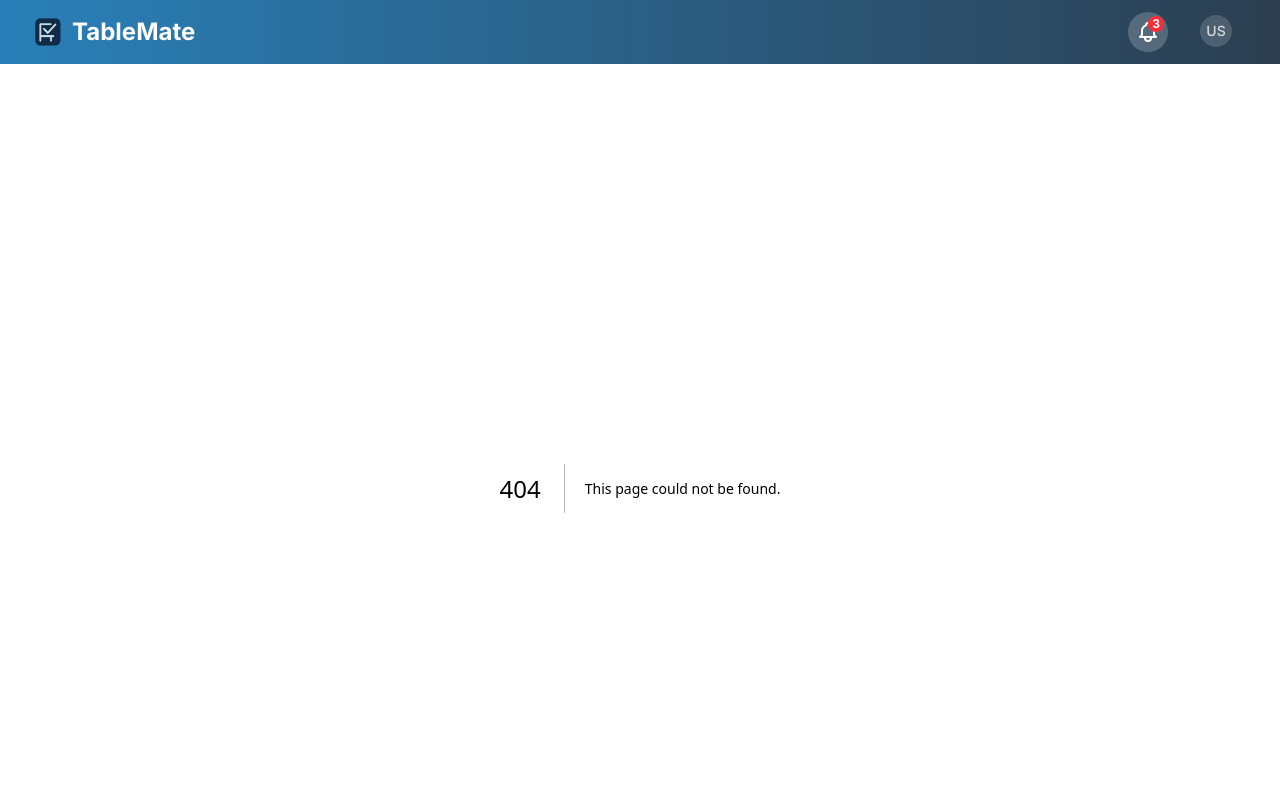
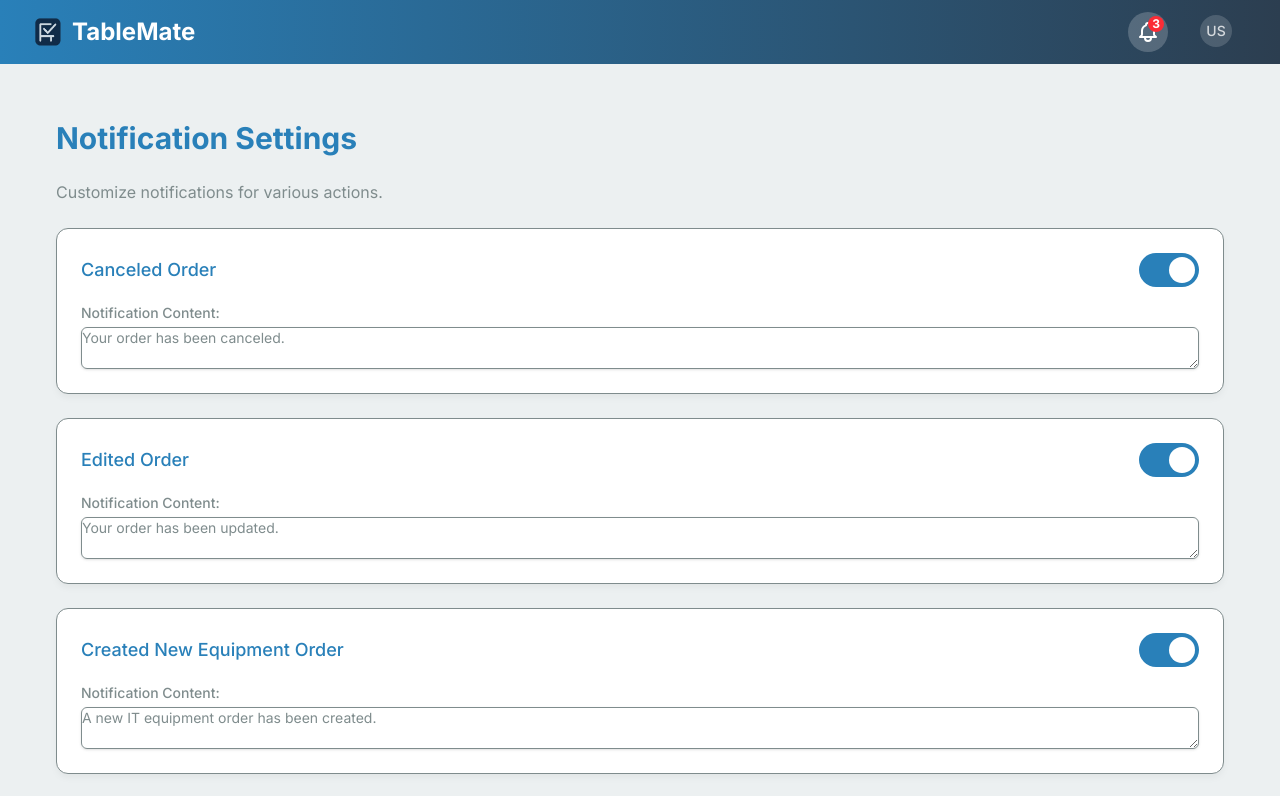
Before and after one commit to frogalo/tablemate, a Next.js app: page /admin/notifications in a window 1280 px wide. Before the commit this address had no page. Shown: the top 796 px of the page. Built offline with nearby package versions, Linux system fonts and the light colour scheme; sample sign-in values are in the browser's storage.

Commit message:
notifications without db working

```diff
--- /dev/null
+++ b/src/app/admin/notifications/page.js
@@ -0,0 +1,171 @@
+"use client";
+
+import { useState } from "react";
+import ProtectedRoute from "@/components/ProtectedRoute";
+
+export default function AdminNotifications() {
+    // Notification settings with default content
+    const [notifications, setNotifications] = useState({
+        canceledOrder: {
+            enabled: true,
+            content: "Your order has been canceled.",
+        },
+        editedOrder: {
+            enabled: true,
+            content: "Your order has been updated.",
+        },
+        createdNewEquipmentOrder: {
+            enabled: true,
+            content: "A new IT equipment order has been created.",
+        },
+        sentOrderNotification: {
+            enabled: true,
+            content: "Order notification sent to the user.",
+        },
+        canceledReservations: {
+            enabled: true,
+            content: "Your reservation has been canceled.",
+        },
+        editedReservations: {
+            enabled: true,
+            content: "Your reservation has been updated.",
+        },
+        createdNewReservation: {
+            enabled: true,
+            content: "A new reservation has been created.",
+        },
+        sentReservationCancellationNotification: {
+            enabled: true,
+            content: "Reservation cancellation notification sent.",
+        },
+        sentReservationNotification: {
+            enabled: true,
+            content: "Reservation notification sent.",
+        },
+        addedUser: {
+            enabled: true,
+            content: "A new user account has been added.",
+        },
+        editedUserData: {
+            enabled: true,
+            content: "User data has been edited.",
+        },
+        editedUserReservations: {
+            enabled: true,
+            content: "User reservations have been edited.",
+        },
+        editedUserOrder: {
+            enabled: true,
+            content: "User order has been edited.",
+        },
+        generatedReservationsReport: {
+            enabled: false,
+            content: "Reservations report has been generated.",
+        },
+        generatedOrdersReport: {
+            enabled: false,
+            content: "Orders report has been generated.",
+        },
+        deletedUserReservation: {
+            enabled: true,
+            content: "A user reservation has been deleted.",
+        },
+        deletedUser: {
+            enabled: true,
+            content: "A user has been deleted.",
+        },
+        deletedUserOrder: {
+            enabled: true,
+            content: "A user order has been deleted.",
+        },
+        sentOrderCancellationNotification: {
+            enabled: true,
+            content: "Order cancellation notification sent.",
+        },
+        placedOrder: {
+            enabled: true,
+            content: "New order has been placed.",
+        },
+    });
+
+    // Handler for notification content change
+    const handleNotificationChange = (key, field, value) => {
+        setNotifications({
+            ...notifications,
+            [key]: {
+                ...notifications[key],
+                [field]: value,
+            },
+        });
+    };
+
+    return (
+        <ProtectedRoute>
+            <div className="p-8 main-container">
+                {/* Page Header */}
+                <h1 className="text-3xl font-bold text-primary mb-6">
+                    Notification Settings
+                </h1>
+                <p className="mb-6 text-neutral">
+                    Customize notifications for various actions.
+                </p>
+
+                {/* Notification Cards */}
+                <div className="space-y-6">
+                    {Object.entries(notifications).map(([key, notification]) => (
+                        <div key={key} className="card p-6">
+                            <div className="flex items-center justify-between mb-4">
+                                <label
+                                    htmlFor={`${key}-enabled`}
+                                    className="text-lg font-medium text-primary"
+                                >
+                                    {key
+                                        .replace(/([A-Z])/g, " $1")
+                                        .replace(/^./, (str) => str.toUpperCase())}
+                                </label>
+
+                                {/* Custom switch toggle */}
+                                <label className="switch">
+                                    <input
+                                        type="checkbox"
+                                        id={`${key}-enabled`}
+                                        checked={notification.enabled}
+                                        onChange={(e) =>
+                                            handleNotificationChange(key, "enabled", e.target.checked)
+                                        }
+                                    />
+                                    <span className="slider round"></span>
+                                </label>
+                            </div>
+
+                            {/* Notification Content */}
+                            <div className="mt-2">
+                                <label
+                                    htmlFor={`${key}-content`}
+                                    className="block text-sm font-medium text-neutral"
+                                >
+                                    Notification Content:
+                                </label>
+                                <textarea
+                                    id={`${key}-content`}
+                                    value={notification.content}
+                                    onChange={(e) =>
+                                        handleNotificationChange(key, "content", e.target.value)
+                                    }
+                                    className="mt-1 block w-full rounded-md border border-neutral shadow-sm focus:border-primary focus:ring-primary sm:text-sm"
+                                />
+                            </div>
+                        </div>
+                    ))}
+                </div>
+
+                {/* Save Button (this implementation will not persist data) */}
+                <div className="mt-8">
+                    <button className="btn-primary px-6 py-3 text-lg">
+                        Save Changes
+                    </button>
+                </div>
+            </div>
+        </ProtectedRoute>
+    );
+}
--- a/src/app/admin/users/page.js
+++ b/src/app/admin/users/page.js
@@ -1,7 +1,7 @@
 "use client";
 
-import { useEffect, useState } from "react";
-import { FontAwesomeIcon } from "@fortawesome/react-fontawesome";
+import {useEffect, useState} from "react";
+import {FontAwesomeIcon} from "@fortawesome/react-fontawesome";
 import {
     faPlus,
     faTimes,
@@ -34,6 +34,15 @@ export default function AdminUsers() {
 
         fetchUsers();
     }, []);
+
+    // Helper to apply different colors based on role.
+    const getRoleBadgeClasses = (role) => {
+        if (role === "ADMIN") {
+            return "bg-blue-100 text-blue-800 px-2 py-1 rounded";
+        }
+        // Assuming regular users have a different color:
+        return "bg-green-100 text-green-800 px-2 py-1 rounded";
+    };
 
     // Filter users by role and search string (first or last name)
     useEffect(() => {
@@ -77,44 +86,41 @@ export default function AdminUsers() {
 
     // Instead of using window.confirm, show the confirm modal
     const handleRemoveUserClick = (user) => {
-        setDeleteConfirm({ show: true, user });
+        setDeleteConfirm({show: true, user});
     };
 
     const handleCancelDelete = () => {
-        setDeleteConfirm({ show: false, user: null });
+        setDeleteConfirm({show: false, user: null});
     };
 
     const handleConfirmDelete = async () => {
-        const { user } = deleteConfirm;
+        const {user} = deleteConfirm;
         try {
             const res = await fetch(`/api/users/${user.id}`, {
                 method: "DELETE",
             });
             if (!res.ok) {
-                // Instead of throwing an error, log or update the state
                 console.error("Failed to delete user.");
-                // Optionally show an error message, e.g.:
-                // setError("Failed to delete user.");
                 return;
             }
             setUsers(users.filter((u) => u.id !== user.id));
         } catch (err) {
             console.error("Error deleting user:", err);
         } finally {
-            setDeleteConfirm({ show: false, user: null });
+            setDeleteConfirm({show: false, user: null});
         }
     };
 
     return (
         <ProtectedRoute>
-            <div className="p-8 main-container">
+            <div className="p-8 main-container space-y-6">
                 <div className="flex items-center justify-between mb-4">
                     <h1 className="text-3xl font-bold text-primary">Admin Users</h1>
                     <button
                         onClick={handleOpenAddModal}
-                        className="btn-primary transition-all px-6 py-3 text-lg"
+                        className="btn-primary transition-all px-6 py-3 text-lg cursor-pointer"
                     >
-                        <FontAwesomeIcon icon={faPlus} className="mr-2" />
+                        <FontAwesomeIcon icon={faPlus} className="mr-2"/>
                         Add User
                     </button>
                 </div>
@@ -160,20 +166,24 @@ export default function AdminUsers() {
                     {user.firstName} {user.lastName}
                   </span>{" "}
                                     &mdash;{" "}
-                                    <span className="text-secondary">{user.role}</span>
+                                    <span className={getRoleBadgeClasses(user.role)}>
+                    {user.role}
+                  </span>
                                 </div>
                                 <div className="flex space-x-4">
                                     <button
                                         onClick={() => handleEditUser(user)}
-                                        className="cursor-pointer  text-blue-500 hover:text-blue-600 px-2 py-2 text-xl"
+                                        className="cursor-pointer text-blue-500 hover:text-blue-600 px-2 py-2 text-xl"
+                                        type="button"
                                     >
-                                        <FontAwesomeIcon icon={faEdit} />
+                                        <FontAwesomeIcon icon={faEdit}/>
                                     </button>
                                     <button
                                         onClick={() => handleRemoveUserClick(user)}
-                                        className="cursor-pointer  text-red-500 hover:text-red-600 px-2 py-2 text-xl"
+                                        className="cursor-pointer text-red-500 hover:text-red-600 px-2 py-2 text-xl"
+                                        type="button"
                                     >
-                                        <FontAwesomeIcon icon={faTrash} />
+                                        <FontAwesomeIcon icon={faTrash}/>
                                     </button>
                                 </div>
                             </li>
@@ -188,16 +198,17 @@ export default function AdminUsers() {
                     <div className="fixed inset-0 flex items-center justify-center z-50 fade-in">
                         {/* Modal backdrop */}
                         <div
-                            className="absolute inset-0 bg-black opacity-50"
+                            className="absolute inset-0 bg-black opacity-50 cursor-pointer"
                             onClick={handleCloseModal}
                         ></div>
                         {/* Modal box */}
                         <div className="relative bg-light rounded p-6 mx-4 max-w-md w-full card">
                             <button
+                                type="button"
                                 onClick={handleCloseModal}
-                                className="absolute top-2 right-2 text-neutral hover:text-secondary"
+                                className="absolute top-2 right-2 text-neutral hover:text-secondary cursor-pointer"
                             >
-                                <FontAwesomeIcon icon={faTimes} />
+                                <FontAwesomeIcon icon={faTimes}/>
                             </button>
                             <h2 className="text-2xl mb-4 text-primary">
                                 {editingUser ? "Edit User" : "Add New User"}
@@ -217,7 +228,7 @@ export default function AdminUsers() {
                     <div className="fixed inset-0 flex items-center justify-center z-50 fade-in">
                         {/* Modal backdrop */}
                         <div
-                            className="absolute inset-0 bg-black opacity-50"
+                            className="absolute inset-0 bg-black opacity-50 cursor-pointer"
                             onClick={handleCancelDelete}
                         ></div>
                         {/* Modal box */}
@@ -228,8 +239,7 @@ export default function AdminUsers() {
                             <p className="mb-6">
                                 Are you sure you want to delete{" "}
                                 <span className="font-medium">
-                  {deleteConfirm.user.firstName}{" "}
-                                    {deleteConfirm.user.lastName}
+                  {deleteConfirm.user.firstName} {deleteConfirm.user.lastName}
                 </span>
                                 ?
                             </p>
@@ -237,14 +247,16 @@ export default function AdminUsers() {
                                 <button
                                     onClick={handleCancelDelete}
                                     className="cursor-pointer px-6 py-3 text-lg bg-gray-300 rounded hover:bg-gray-400"
+                                    type="button"
                                 >
                                     Cancel
                                 </button>
                                 <button
                                     onClick={handleConfirmDelete}
                                     className="cursor-pointer px-10 py-4 text-xl text-red-500 hover:text-red-600"
+                                    type="button"
                                 >
-                                    <FontAwesomeIcon icon={faTrash} /> Delete
+                                    <FontAwesomeIcon icon={faTrash}/> Delete
                                 </button>
                             </div>
                         </div>
--- a/src/globals.css
+++ b/src/globals.css
@@ -163,3 +163,59 @@ body {
     background-position: 0 0, 0 10px, 10px -10px, -10px 0;
     opacity: 0.1;
 }
+/* Custom switch style */
+.switch {
+    position: relative;
+    display: inline-block;
+    width: 60px;
+    height: 34px;
+}
+
+.switch input {
+    opacity: 0;
+    width: 0;
+    height: 0;
+}
+
+.slider {
+    position: absolute;
+    cursor: pointer;
+    top: 0;
+    left: 0;
+    right: 0;
+    bottom: 0;
+    background-color: #ccc;
+    transition: 0.4s;
+}
+
+.slider:before {
+    position: absolute;
+    content: "";
+    height: 26px;
+    width: 26px;
+    left: 4px;
+    bottom: 4px;
+    background-color: white;
+    transition: 0.4s;
+}
+
+input:checked + .slider {
+    background-color: var(--primary);
+}
+
+input:focus + .slider {
+    box-shadow: 0 0 1px var(--primary);
+}
+
+input:checked + .slider:before {
+    transform: translateX(26px);
+}
+
+/* Rounded sliders */
+.slider.round {
+    border-radius: 34px;
+}
+
+.slider.round:before {
+    border-radius: 50%;
+}
```
